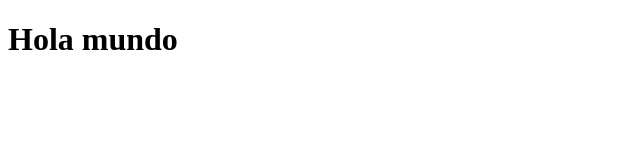
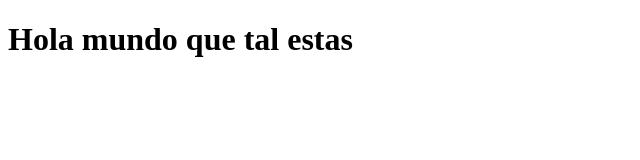
Before and after one commit to damisa98/Jenkins, a plain HTML site: page index.html in a window 1280 px wide. Shown: the whole page, without its empty margins (0-640 px from the left). Drawn offline with Linux system fonts and the light colour scheme.

Commit message:
Update index.html

```diff
--- a/index.html
+++ b/index.html
@@ -7,6 +7,6 @@
     <meta http-equiv="X-UA-Compatible" content="ie=edge">
 </head>
 <body>
-    <h1>Hola mundo</h1>
+    <h1>Hola mundo que tal estas</h1>
 </body>
 </html>
```
